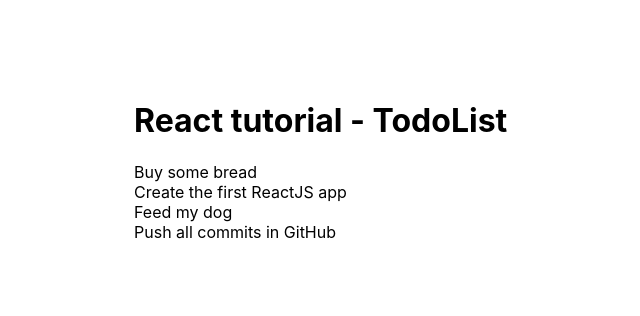
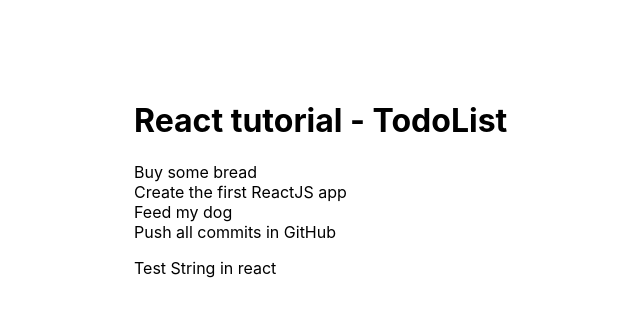
Before and after one commit to AlexanderMukas/react-app, a React (Create React App) app: page / in a window 1280 px wide. Shown: the top 316 px of the page, without its empty margins (206-846 px from the left). Built offline with nearby package versions, Linux system fonts and the light colour scheme.

Commit message:
Try create Description Commit

```diff
--- a/src/App.js
+++ b/src/App.js
@@ -11,14 +11,14 @@
     { id: 2, completed: false, title: 'Create the first ReactJS app'},
     { id: 3, completed: false, title: 'Feed my dog'},
     { id: 4, completed: false, title: 'Push all commits in GitHub'}
-  ]
-
+  ];
+  const testStr = 'Test String in react';
 
   return (
     <div className="wrapper">
       <h1>React tutorial - TodoList</h1>
 
-      <TodoList todos={todos}/>
+      <TodoList todos={todos} testStr={testStr}/>
     </div>
   );
 }
--- /dev/null
+++ b/src/Todo/Desc.js
@@ -0,0 +1,9 @@
+import React from 'react';
+
+export default function Desc(){
+    return(
+        <p>
+            Test text 1 2 3 !!!
+        </p>
+    )
+}
--- a/src/Todo/TodoList.js
+++ b/src/Todo/TodoList.js
@@ -1,6 +1,7 @@
 import React from 'react';
 
-import TodoItem from './TodoItem'
+import TodoItem from './TodoItem';
+//import Desc from './Desc';
 
 // styles for component
 const styles = {
@@ -14,11 +15,21 @@
 // todos = props
 export default function TodoList(props){
     return(
+        <div>
         <ul style={styles.ul}>
             {props.todos.map(todo => {
                 return <TodoItem todo={todo} />
             })}
 
         </ul>
+        <p>
+            {props.testStr}
+
+            {
+                //<Desc testStr={testStr}/>
+            }
+        </p>
+        </div>
+
     );
 }
```
